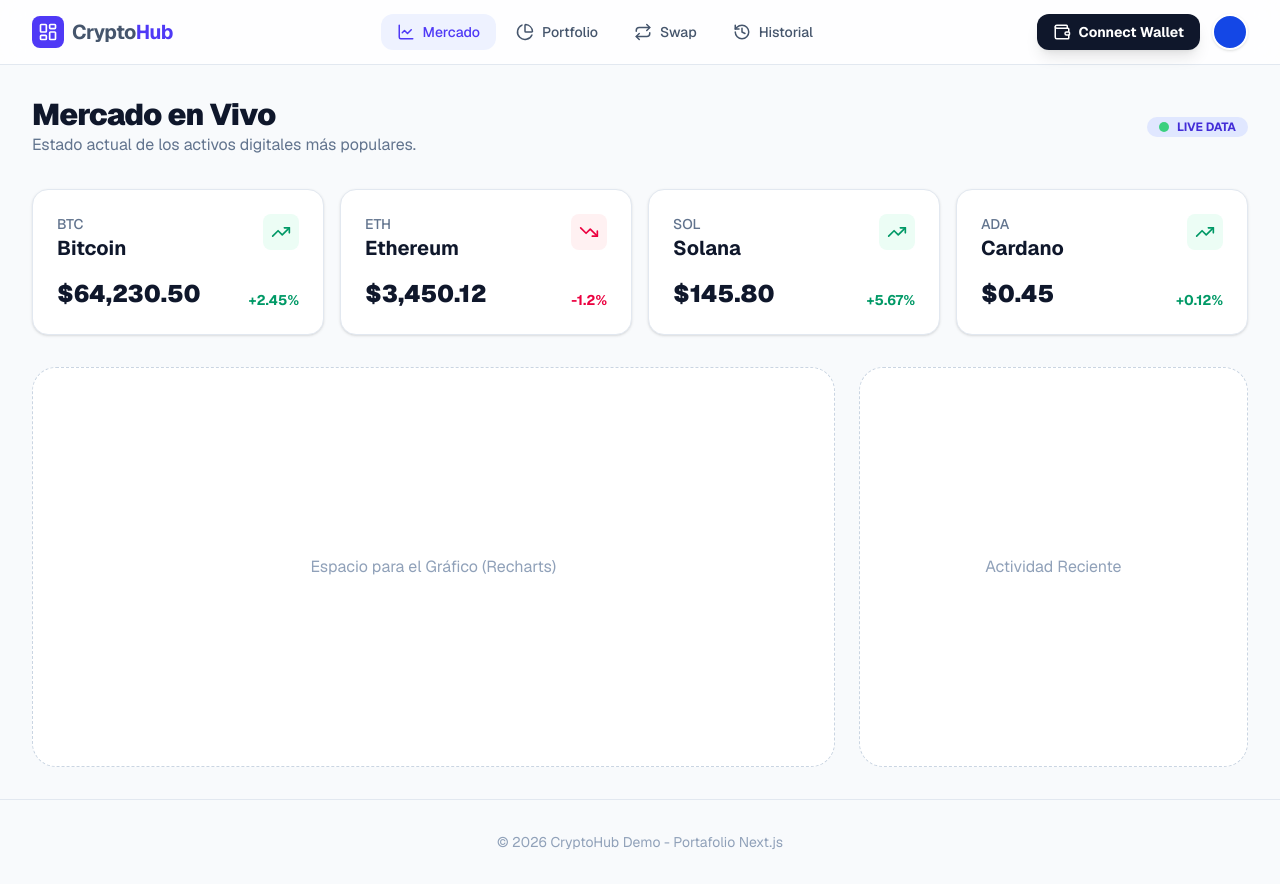
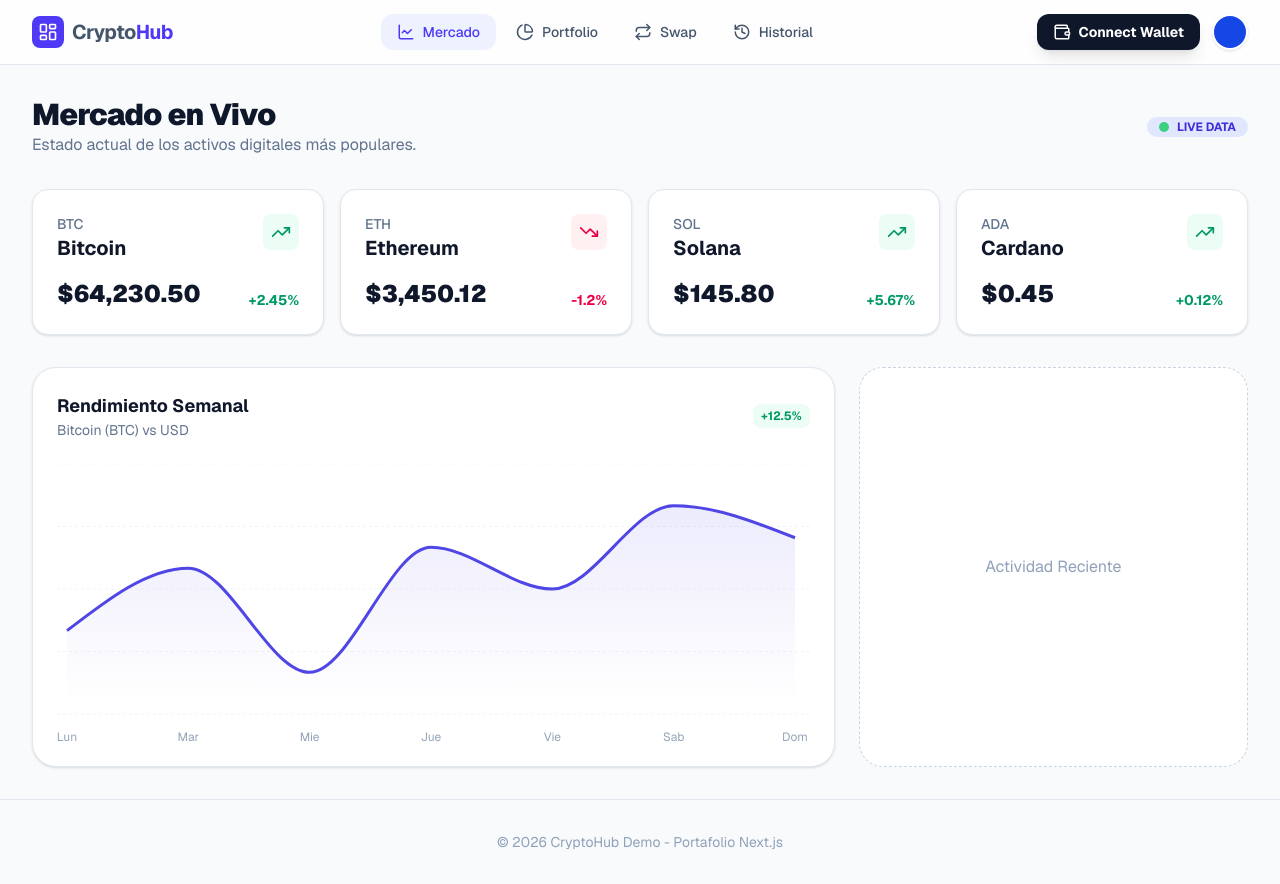
Before and after one commit to DanielGuzmanV/Fundamentos-NextJs, a Next.js app: page /crypto-dashboard in a window 1280 px wide. Built offline with nearby package versions, Linux system fonts and the light colour scheme.

Commit message:
Uso del la grafica simulada en el main principal

```diff
--- a/src/features/demos/crypto-dashboard/main/screens/CryptoMain.tsx
+++ b/src/features/demos/crypto-dashboard/main/screens/CryptoMain.tsx
@@ -1,4 +1,5 @@
 import { MarketCard } from "../components/market/MarketCard";
+import { PriceChart } from "../components/market/PriceChart";
 import { TOP_COINS } from "../constants/marketData";
 
 export default function CryptoMain() {
@@ -26,10 +27,21 @@ export default function CryptoMain() {
         ))}
       </div>
 
-      {/* Aquí irán el Gráfico y la Tabla después */}
+      {/* Gráfico y la Tabla después */}
       <div className="grid grid-cols-1 lg:grid-cols-3 gap-6">
-        <div className="lg:col-span-2 bg-white h-100 rounded-3xl border border-dashed border-slate-300 flex items-center justify-center text-slate-400">
-          Espacio para el Gráfico (Recharts)
+        <div className="lg:col-span-2 h-100">
+          <div className="bg-white p-6 rounded-3xl border border-slate-200 shadow-sm h-full flex flex-col">
+            <div className="flex justify-between items-center mb-6">
+              <div>
+                <h3 className="text-lg font-bold text-slate-900">Rendimiento Semanal</h3>
+                <p className="text-sm text-slate-500">Bitcoin (BTC) vs USD</p>
+              </div>
+              <div className="flex gap-2">
+                <span className="text-xs font-bold text-emerald-600 bg-emerald-50 px-2 py-1 rounded-lg">+12.5%</span>
+              </div>
+            </div>
+            <PriceChart />
+          </div>
         </div>
         <div className="bg-white h-100 rounded-3xl border border-dashed border-slate-300 flex items-center justify-center text-slate-400">
           Actividad Reciente
```
